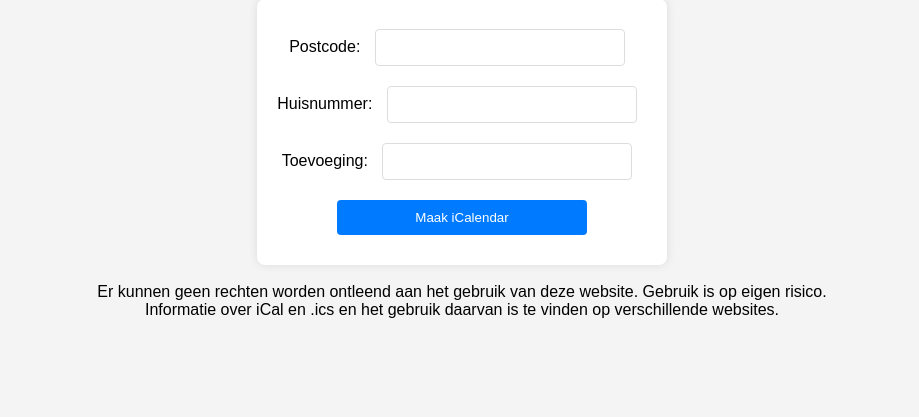
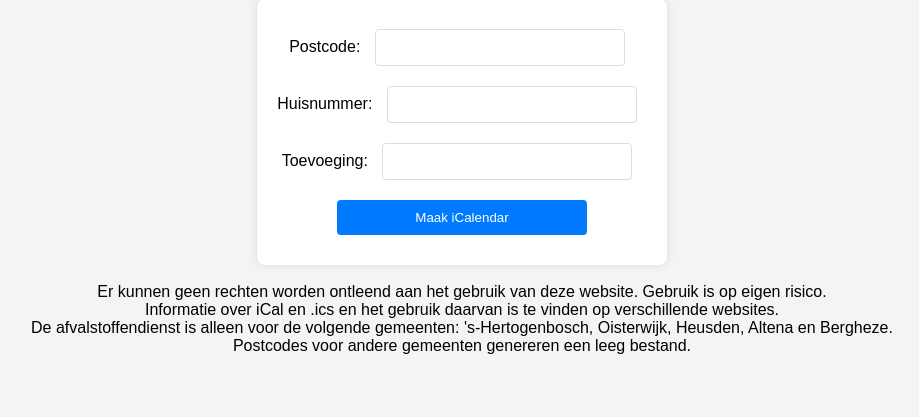
Before and after one commit to Maurice1969DB/afvalstoffendienst, a Flask app: page / in a window 1280 px wide. Shown: the part 245-662 px from the top of the page, without its empty margins (178-1097 px from the left). Run offline with Flask 3, Linux system fonts and the light colour scheme.

Commit message:
Repaired 12

```diff
--- a/templates/index.html
+++ b/templates/index.html
@@ -21,7 +21,9 @@
     <br>
     <br>
     <footer>Er kunnen geen rechten worden ontleend aan het gebruik van deze website. Gebruik is op eigen risico.<br>
-        Informatie over iCal en .ics en het gebruik daarvan is te vinden op verschillende websites.
+        Informatie over iCal en .ics en het gebruik daarvan is te vinden op verschillende websites.<br>
+        De afvalstoffendienst is alleen voor de volgende gemeenten: 's-Hertogenbosch, Oisterwijk, Heusden, Altena en Bergheze.<br>
+        Postcodes voor andere gemeenten genereren een leeg bestand.
     </footer>
 </body>
 </html>
```
